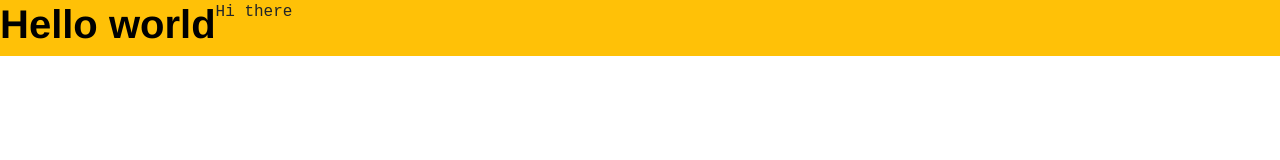
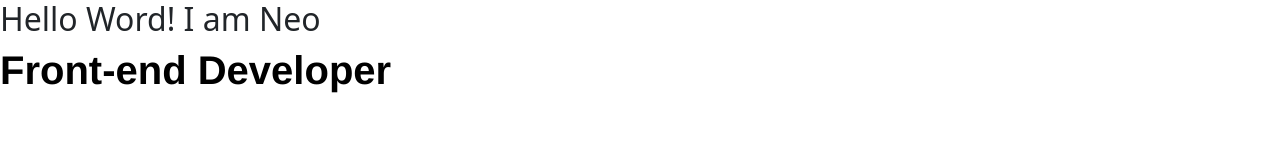
Before and after one commit to templehues/First-Portfolio, a plain HTML site: page index.html in a window 1280 px wide. Drawn offline with nearby package versions, Linux system fonts and the light colour scheme.

Commit message:
Update index.html
added a font and hero div

```diff
--- a/index.html
+++ b/index.html
@@ -8,6 +8,9 @@
     <link href="https://cdn.jsdelivr.net/npm/bootstrap@5.3.2/dist/css/bootstrap.min.css" rel="stylesheet"
         integrity="sha384-T3c6CoIi6uLrA9TneNEoa7RxnatzjcDSCmG1MXxSR1GAsXEV/Dwwykc2MPK8M2HN" crossorigin="anonymous">
     <link rel="stylesheet" href="/src/styles.css" />
+    <link rel="preconnect" href="https://fonts.googleapis.com">
+    <link rel="preconnect" href="https://fonts.gstatic.com" crossorigin>
+    <link href="https://fonts.googleapis.com/css2?family=Lemon&display=swap" rel="stylesheet">
     <script src="https://cdn.jsdelivr.net/npm/bootstrap@5.3.2/dist/js/bootstrap.bundle.min.js"
         integrity="sha384-C6RzsynM9kWDrMNeT87bh95OGNyZPhcTNXj1NW7RuBCsyN/o0jlpcV8Qyq46cDfL"
         crossorigin="anonymous"></script>
@@ -15,11 +18,12 @@
 </head>
 
 <body>
-    <div class="d-flex bg-warning">
-        <h1>Hello world</h1>
-        <p>Hi there</p>
-        <i class="fab fa-instagram" aria-hidden="true"></i>
+    <div class="col-sm-6 hero">
+        <h2>Hello Word! I am Neo</h2>
+        <h1>Front-end Developer</h1>
     </div>
+    <div class="col-sm-6 my-photo"></div>
+</body>
 </body>
 
 </html>
```
